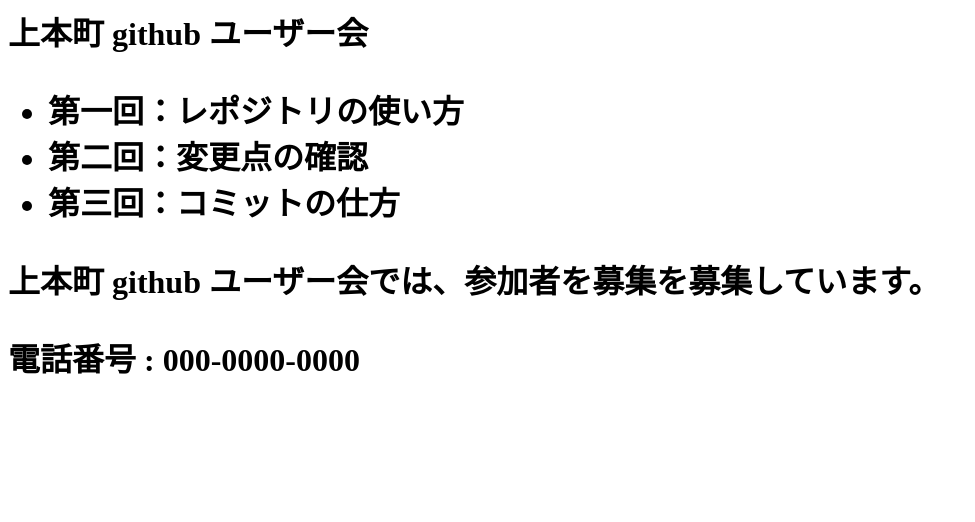
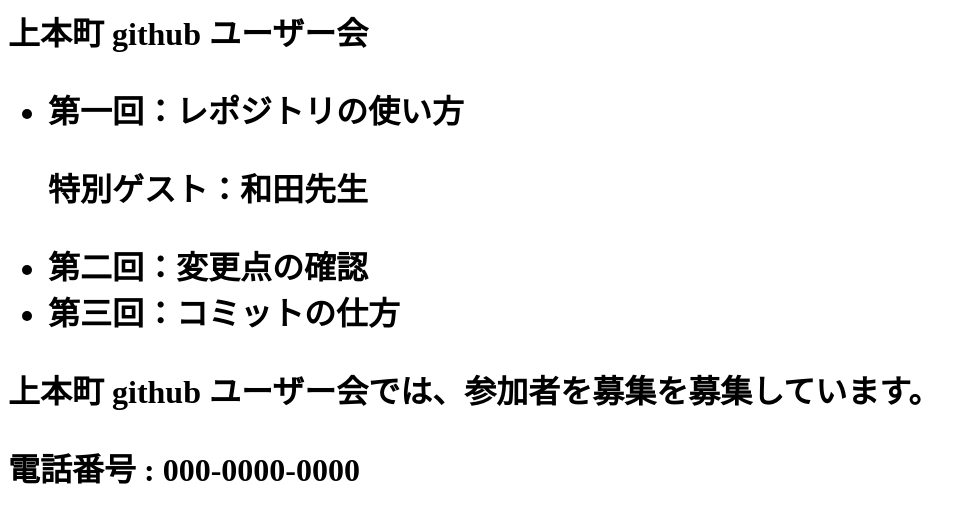
Before and after one commit to KokiTaninaka/KokiTaninaka.github.io, a plain HTML site: page index.html in a window 1280 px wide. Shown: the whole page, without its empty margins (0-975 px from the left). Drawn offline with Linux system fonts and the light colour scheme.

Commit message:
特別ゲストを追加

```diff
--- a/index.html
+++ b/index.html
@@ -1,6 +1,7 @@
 <h1>上本町 github ユーザー会</h>
 <ul>
   <li>第一回：レポジトリの使い方</li>
+  <p>特別ゲスト：和田先生</p>
   <li>第二回：変更点の確認</li>
   <li>第三回：コミットの仕方</li>
 </ul>
```
